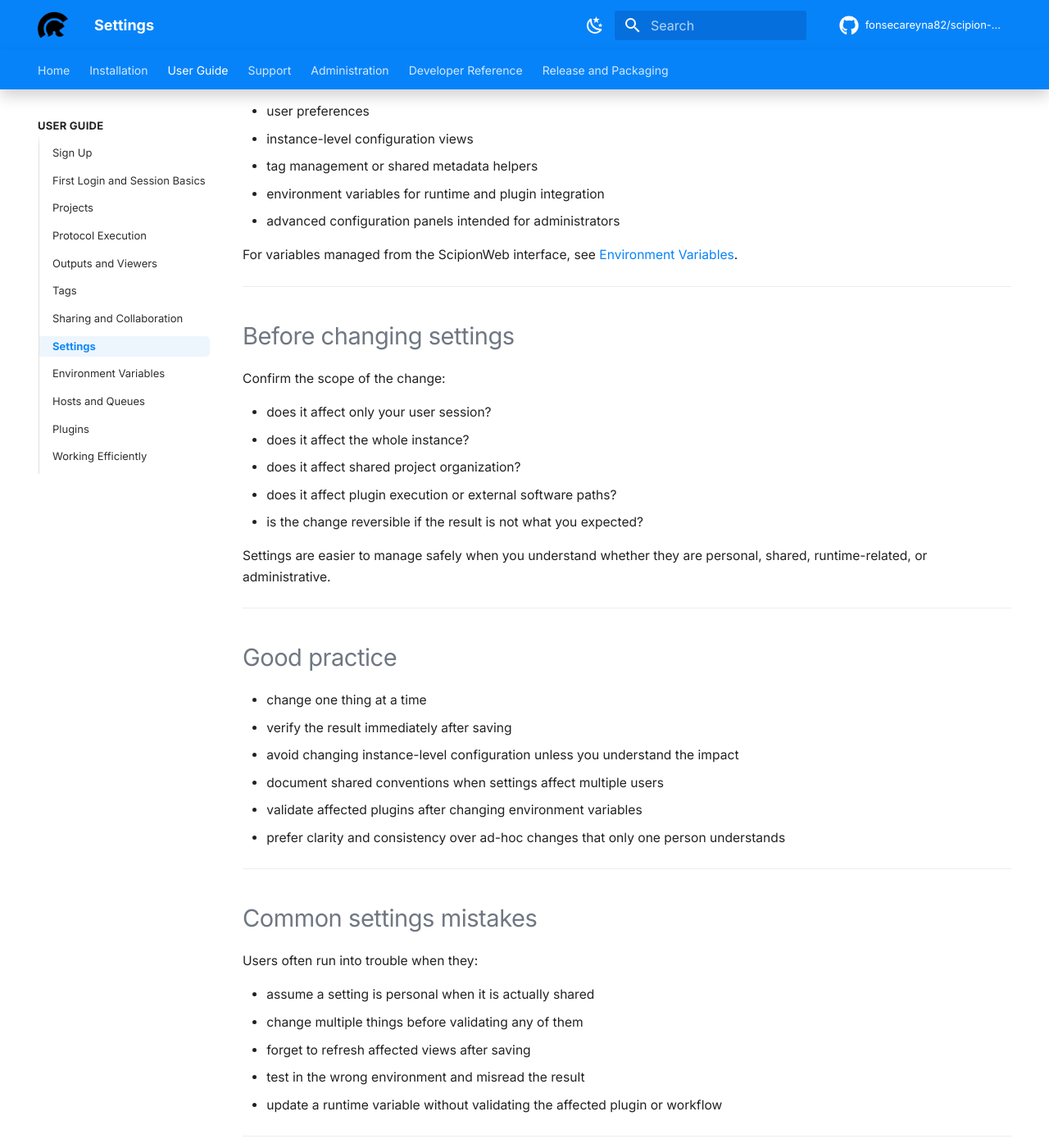
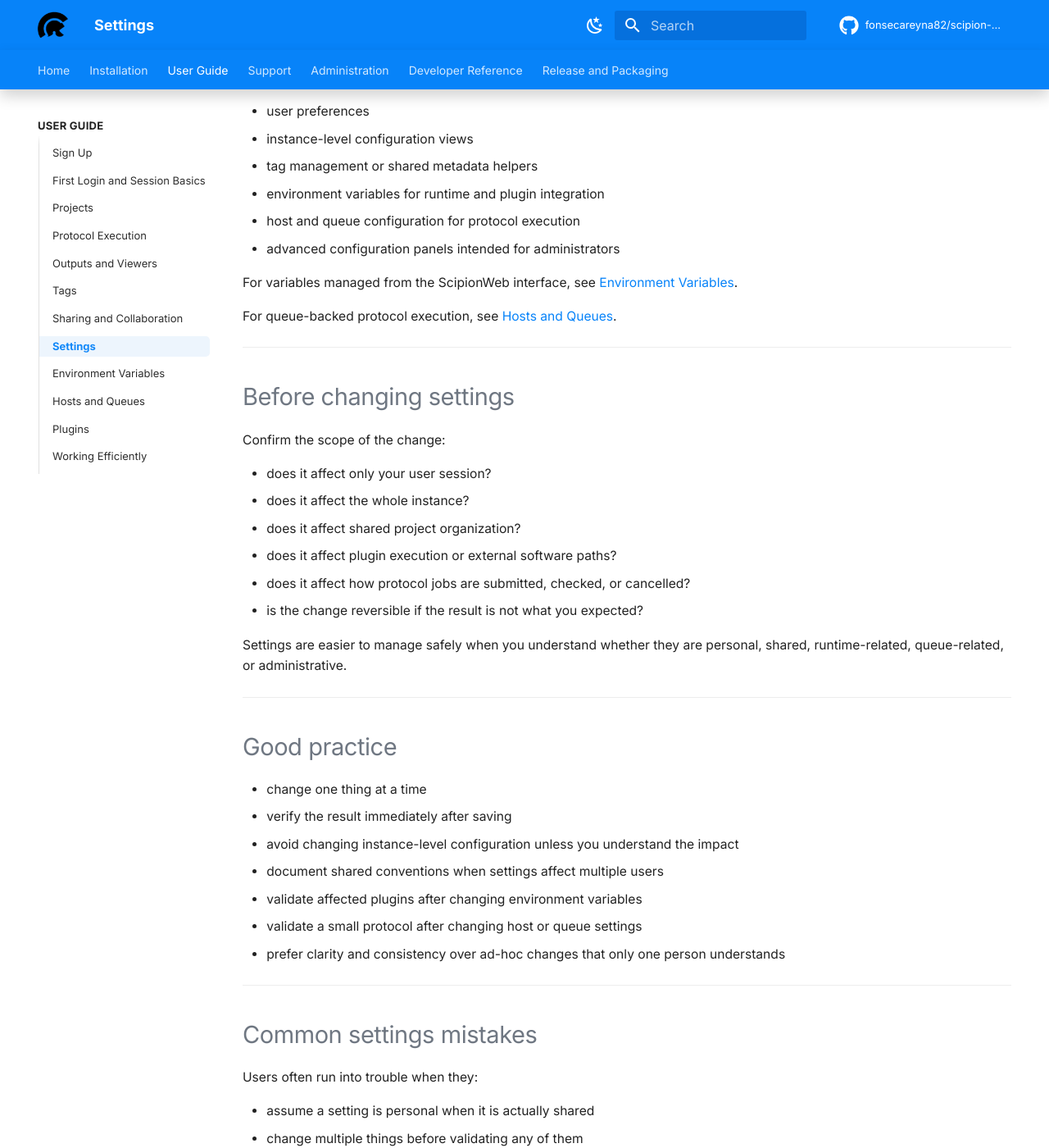
Before and after one commit to fonsecareyna82/scipion-docs, an MkDocs documentation site: the page built from docs/user-guide/settings.md, in a window 1280 px wide and 1400 px high, scrolled down 822 px. Shown: the whole window at 82% size. Built offline with MkDocs 1.6.1 and Material for MkDocs 9.7.7, drawn with Linux system fonts in a browser that asks for light colours; comment, search, counter and statistics services are not loaded; the version menu is left out; some of the changed text lies outside the part shown.

Commit message:
Reference hosts and queues from settings guide

```diff
--- a/docs/user-guide/settings.md
+++ b/docs/user-guide/settings.md
@@ -21,9 +21,12 @@ Depending on your role and deployment, the Settings area can include:
 - instance-level configuration views
 - tag management or shared metadata helpers
 - environment variables for runtime and plugin integration
+- host and queue configuration for protocol execution
 - advanced configuration panels intended for administrators
 
 For variables managed from the ScipionWeb interface, see [Environment Variables](environment-variables/).
+
+For queue-backed protocol execution, see [Hosts and Queues](hosts-and-queues/).
 
 ---
 
@@ -35,9 +38,10 @@ Confirm the scope of the change:
 - does it affect the whole instance?
 - does it affect shared project organization?
 - does it affect plugin execution or external software paths?
+- does it affect how protocol jobs are submitted, checked, or cancelled?
 - is the change reversible if the result is not what you expected?
 
-Settings are easier to manage safely when you understand whether they are personal, shared, runtime-related, or administrative.
+Settings are easier to manage safely when you understand whether they are personal, shared, runtime-related, queue-related, or administrative.
 
 ---
 
@@ -48,6 +52,7 @@ Settings are easier to manage safely when you understand whether they are person
 - avoid changing instance-level configuration unless you understand the impact
 - document shared conventions when settings affect multiple users
 - validate affected plugins after changing environment variables
+- validate a small protocol after changing host or queue settings
 - prefer clarity and consistency over ad-hoc changes that only one person understands
 
 ---
@@ -61,6 +66,7 @@ Users often run into trouble when they:
 - forget to refresh affected views after saving
 - test in the wrong environment and misread the result
 - update a runtime variable without validating the affected plugin or workflow
+- modify queue settings while protocols are being launched or debugged
 
 ---
 
```
